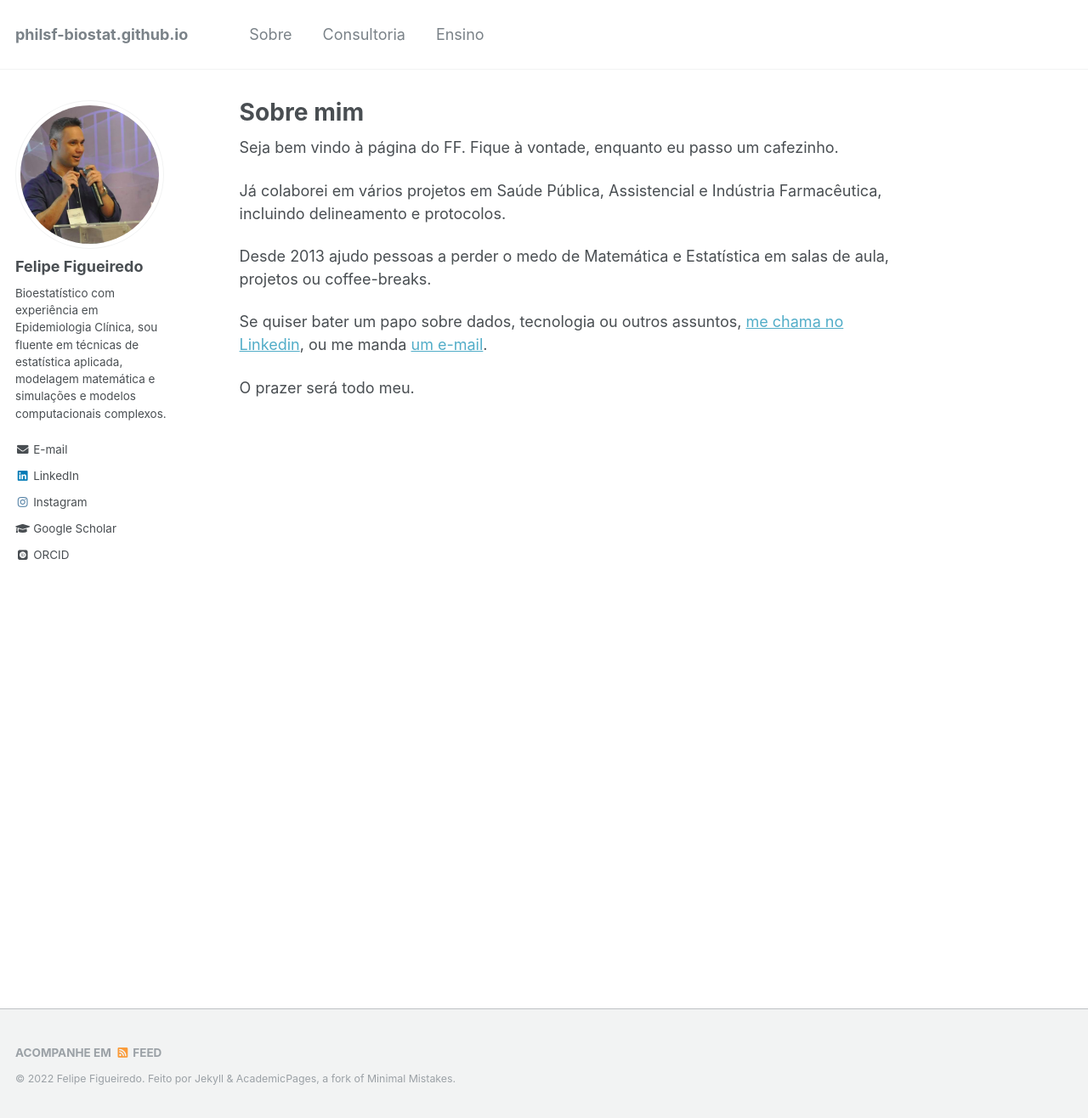
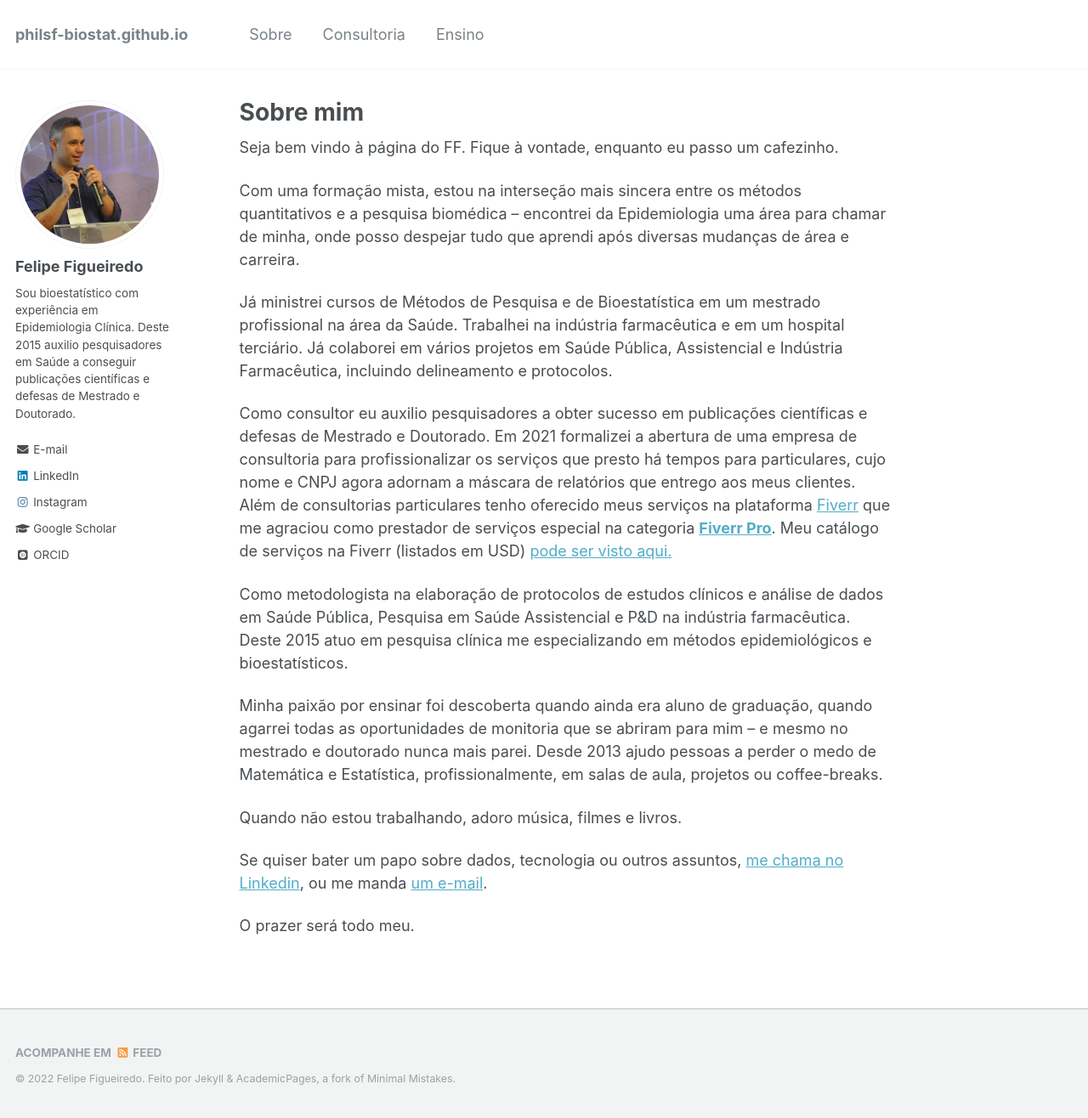
Before and after one commit to philsf-biostat/philsf-biostat.github.io, a Jekyll site: the page built from _pages/about.md, in a window 1280 px wide and 1316 px high. Shown: the whole window at 85% size. Built offline with Jekyll 4.4.1, drawn with Linux system fonts in a browser that asks for light colours; some web fonts are replaced.

```diff
--- a/_config.yml
+++ b/_config.yml
@@ -83,7 +83,7 @@ analytics:
 author:
   name             : "Felipe Figueiredo"
   avatar           : "profile.png"
-  bio              : "Bioestatístico com experiência em Epidemiologia Clínica, sou fluente em técnicas de estatística aplicada, modelagem matemática e simulações e modelos computacionais complexos."
+  bio              : "Sou bioestatístico com experiência em Epidemiologia Clínica. Deste 2015 auxilio pesquisadores em Saúde a conseguir publicações científicas e defesas de Mestrado e Doutorado."
   location         :
   employer         :
   pubmed           : # "https://www.ncbi.nlm.nih.gov/pubmed/?term=john+snow"
--- a/_pages/about.md
+++ b/_pages/about.md
@@ -11,10 +11,31 @@ redirect_from:
 Seja bem vindo à página do FF.
 Fique à vontade, enquanto eu passo um cafezinho.
 
+Com uma formação mista, estou na interseção mais sincera entre os métodos quantitativos e a pesquisa biomédica -- encontrei da Epidemiologia uma área para chamar de minha, onde posso despejar tudo que aprendi após diversas mudanças de área e carreira.
+
+Já ministrei cursos de Métodos de Pesquisa e de Bioestatística em um mestrado profissional na área da Saúde.
+Trabalhei na indústria farmacêutica e em um hospital terciário.
 Já colaborei em vários projetos em Saúde Pública, Assistencial e Indústria Farmacêutica, incluindo delineamento e protocolos.
 
-Desde 2013 ajudo pessoas a perder o medo de Matemática e Estatística em salas de aula, projetos ou coffee-breaks.
+Como consultor eu auxilio pesquisadores a obter sucesso em publicações científicas e defesas de Mestrado e Doutorado.
+Em 2021 formalizei a abertura de uma empresa de consultoria para profissionalizar os serviços que presto há tempos para particulares, cujo nome e CNPJ agora adornam a máscara de relatórios que entrego aos meus clientes.
+Além de consultorias particulares tenho oferecido meus serviços na plataforma [Fiverr][fiverr-catalogo] que me agraciou como prestador de serviços especial na categoria [**Fiverr Pro**][fiverr-pro].
+Meu catálogo de serviços na Fiverr (listados em USD) [pode ser visto aqui.][fiverr-catalogo]
 
-Se quiser bater um papo sobre dados, tecnologia ou outros assuntos, [me chama no Linkedin](https://www.linkedin.com/in/philsf/), ou me manda [um e-mail](mailto:prof.felipefigueiredo@gmail.com).
+Como metodologista na elaboração de protocolos de estudos clínicos e análise de dados em Saúde Pública, Pesquisa em Saúde Assistencial e P&D na indústria farmacêutica.
+Deste 2015 atuo em pesquisa clínica me especializando em métodos epidemiológicos e bioestatísticos.
+
+Minha paixão por ensinar foi descoberta quando ainda era aluno de graduação, quando agarrei todas as oportunidades de monitoria que se abriram para mim -- e mesmo no mestrado e doutorado nunca mais parei.
+Desde 2013 ajudo pessoas a perder o medo de Matemática e Estatística, profissionalmente, em salas de aula, projetos ou coffee-breaks.
+
+Quando não estou trabalhando, adoro música, filmes e livros.
+
+Se quiser bater um papo sobre dados, tecnologia ou outros assuntos, [me chama no Linkedin][linkedin], ou me manda [um e-mail][email].
 
 O prazer será todo meu.
+
+[email]: mailto:prof.felipefigueiredo@gmail.com
+[linkedin]: https://www.linkedin.com/in/philsf/
+[fiverr-base]: https://www.fiverr.com/
+[fiverr-pro]: https://www.fiverr.com/pro/about
+[fiverr-catalogo]: https://www.fiverr.com/freelancers/philsf79
```
Also changed, not shown: _pages/consulting.md (+18 -3 lines), _teaching/2019-site.md (added, +14 -0 lines).
